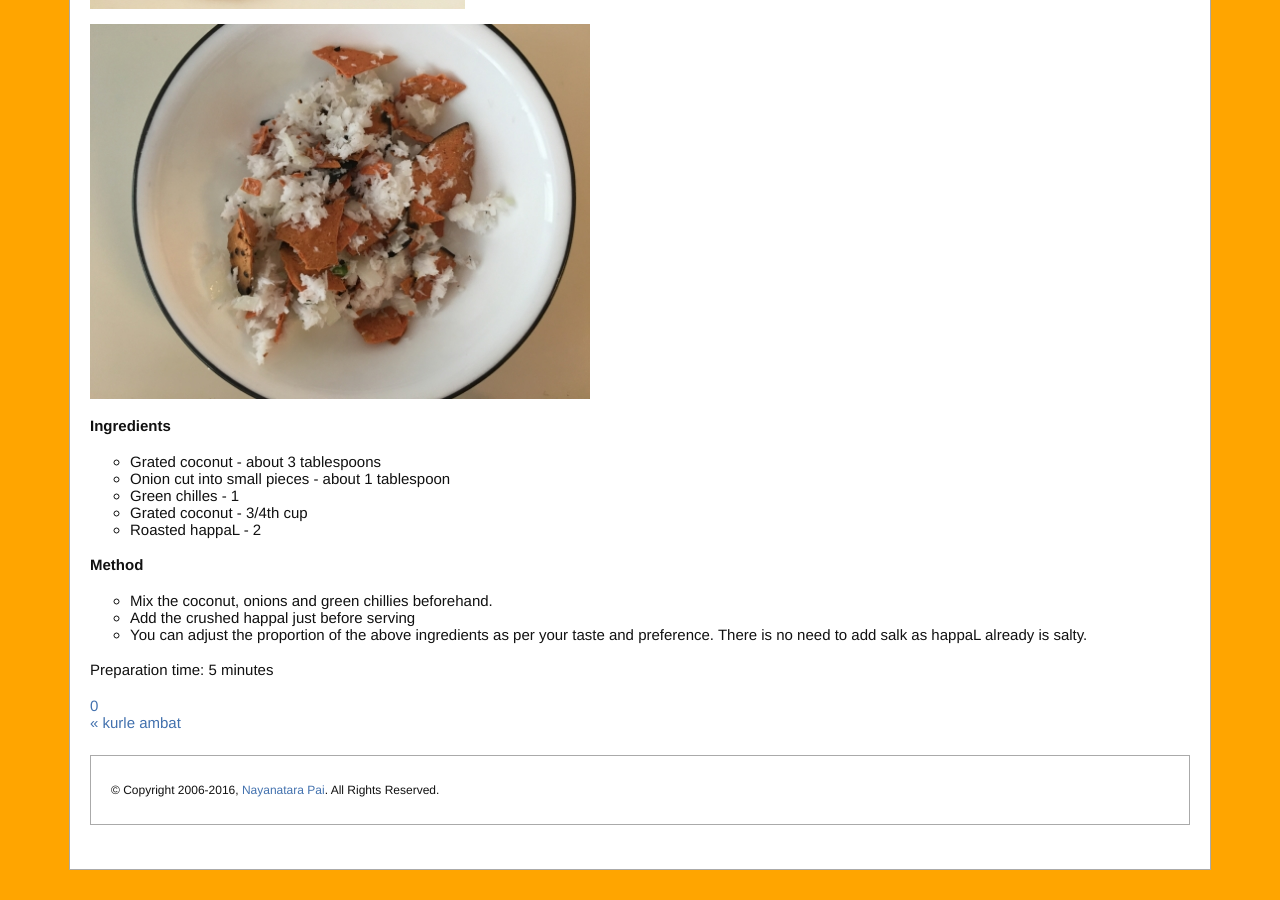
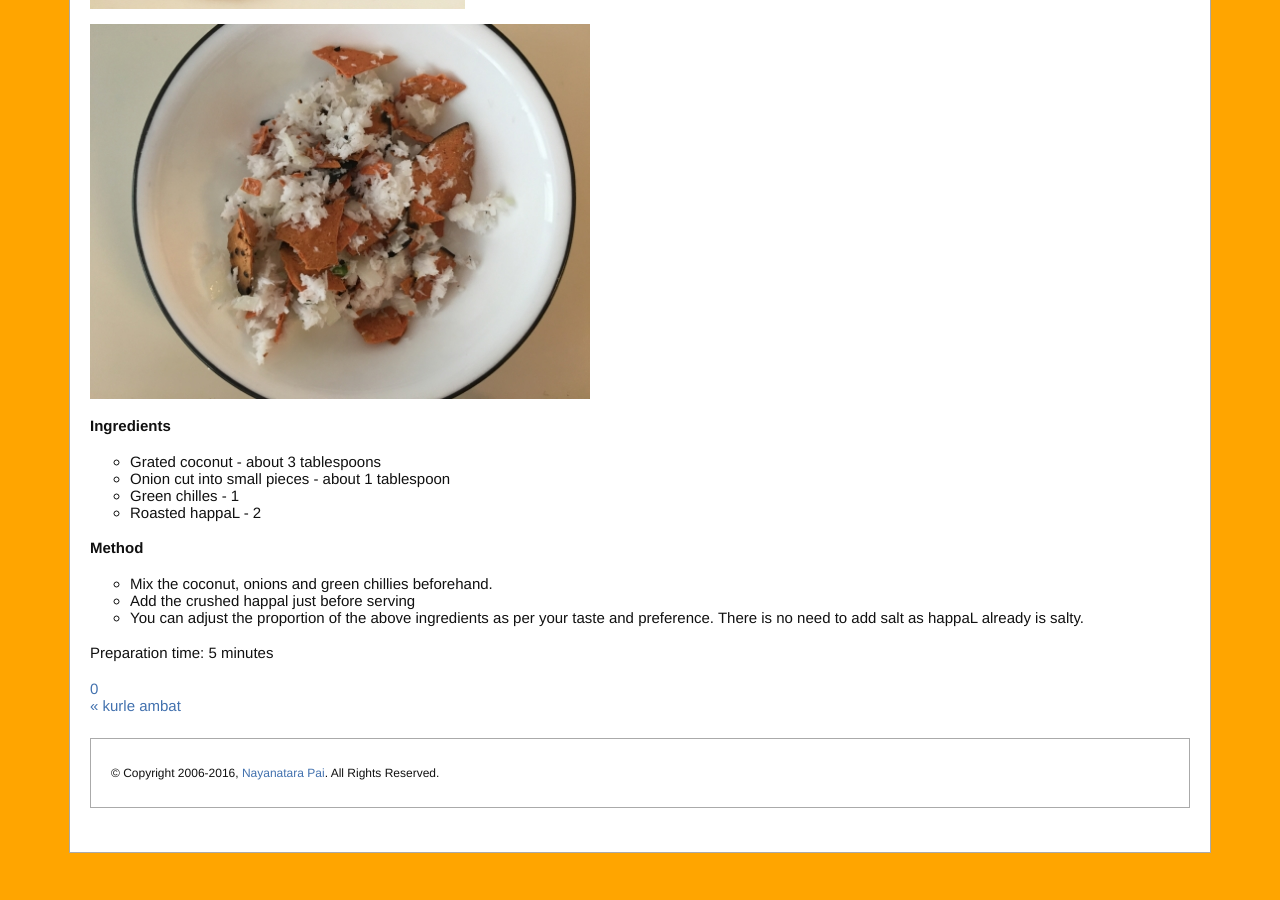
Before and after one commit to npai/npai.github.com, a Jekyll site: the page built from _posts/2016-08-12-happaLapachaDi.md, in a window 1280 px wide and 900 px high, scrolled down 1426 px. Built offline with Jekyll 4.4.1, drawn with Linux system fonts in a browser that asks for light colours; some web fonts are replaced; comment, search, counter and statistics services are not loaded.

Commit message:
Update 2016-08-12-happaLapachaDi.md

```diff
--- a/_posts/2016-08-12-happaLapachaDi.md
+++ b/_posts/2016-08-12-happaLapachaDi.md
@@ -27,7 +27,6 @@ I dont like eating happaLs for every meal like some konkani people do, but every
 * Grated coconut - about 3 tablespoons
 * Onion cut into small pieces - about 1 tablespoon
 * Green chilles - 1
-* Grated coconut - 3/4th cup
 * Roasted happaL - 2
 
 
@@ -35,6 +34,6 @@ I dont like eating happaLs for every meal like some konkani people do, but every
 
 * Mix the coconut, onions and green chillies beforehand.
 * Add the crushed happal just before serving
-* You can adjust the proportion of the above ingredients as per your taste and preference. There is no need to add salk as happaL already is salty.
+* You can adjust the proportion of the above ingredients as per your taste and preference. There is no need to add salt as happaL already is salty.
 
 Preparation time: 5 minutes
```
